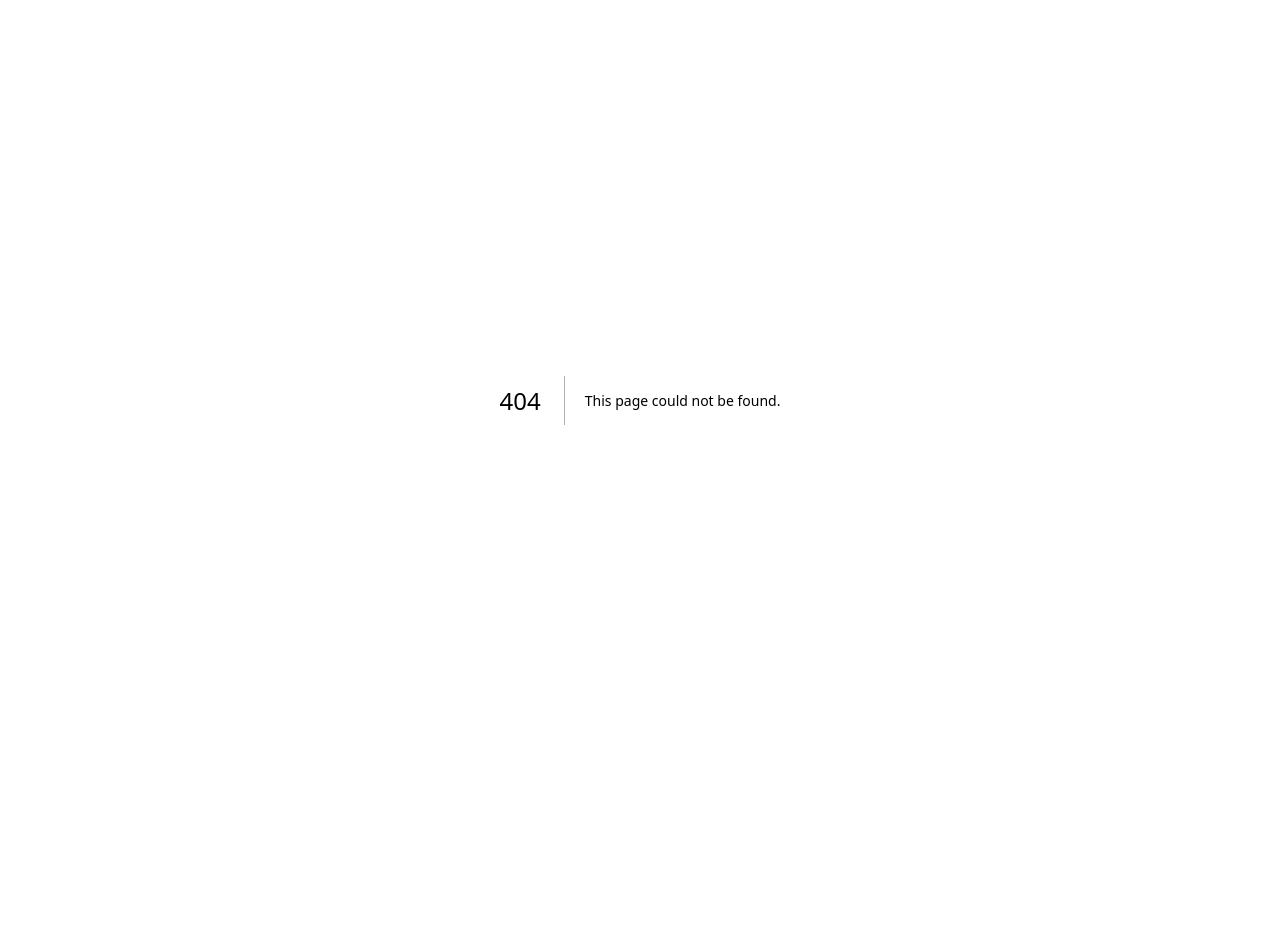
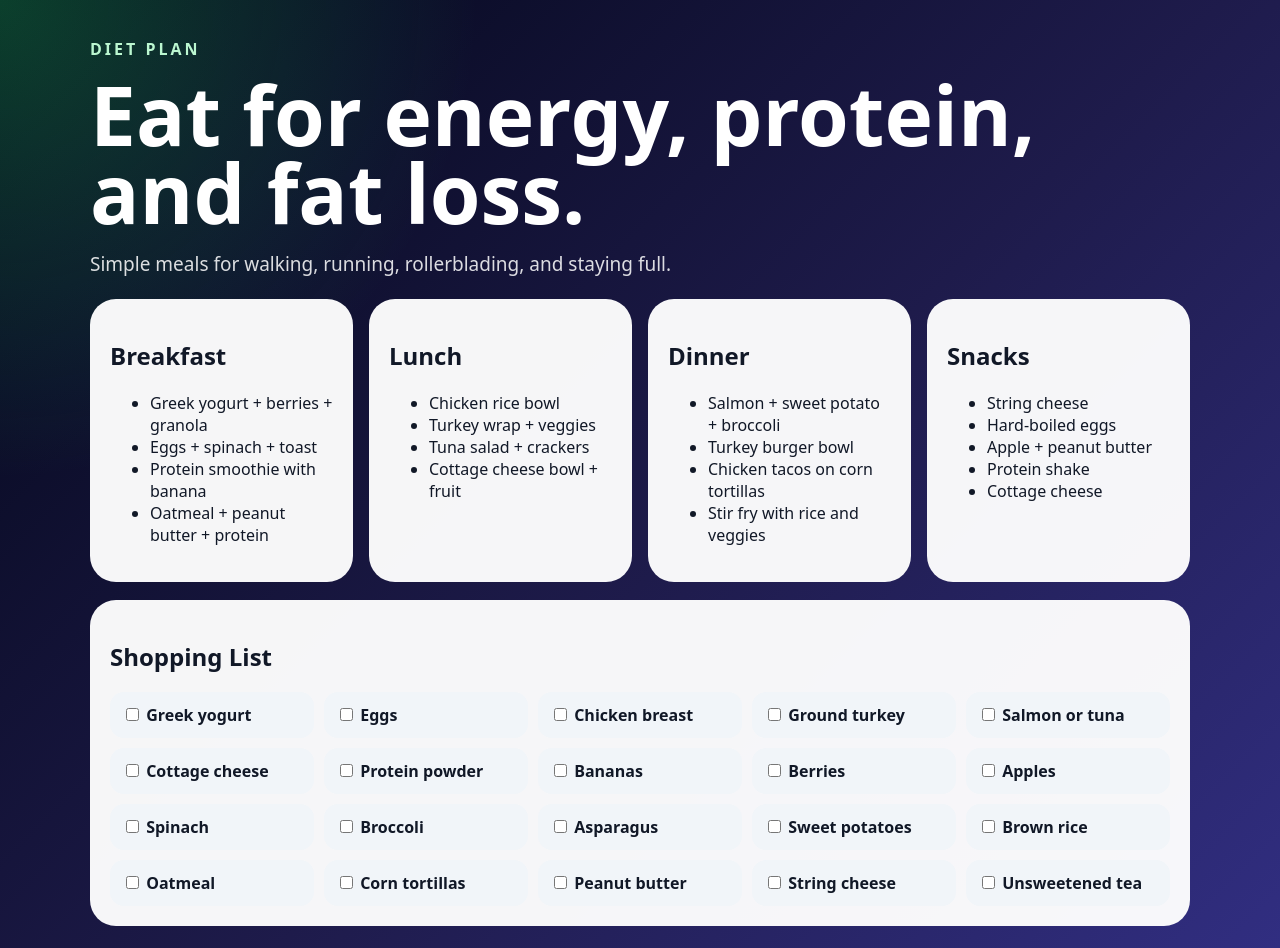
Before and after one commit to KristineMK72/stride-and-glide, a Next.js app: page /diet in a window 1280 px wide. Before the commit this address had no page. Before the commit the page ends 800 px from the top, so only its background shows below. Built offline with nearby package versions, Linux system fonts and the light colour scheme.

Commit message:
Add DietPage with meal options and shopping list

```diff
--- /dev/null
+++ b/app/diet/page.tsx
@@ -0,0 +1,162 @@
+const meals = [
+  {
+    title: "Breakfast",
+    options: [
+      "Greek yogurt + berries + granola",
+      "Eggs + spinach + toast",
+      "Protein smoothie with banana",
+      "Oatmeal + peanut butter + protein",
+    ],
+  },
+  {
+    title: "Lunch",
+    options: [
+      "Chicken rice bowl",
+      "Turkey wrap + veggies",
+      "Tuna salad + crackers",
+      "Cottage cheese bowl + fruit",
+    ],
+  },
+  {
+    title: "Dinner",
+    options: [
+      "Salmon + sweet potato + broccoli",
+      "Turkey burger bowl",
+      "Chicken tacos on corn tortillas",
+      "Stir fry with rice and veggies",
+    ],
+  },
+  {
+    title: "Snacks",
+    options: [
+      "String cheese",
+      "Hard-boiled eggs",
+      "Apple + peanut butter",
+      "Protein shake",
+      "Cottage cheese",
+    ],
+  },
+];
+
+const shopping = [
+  "Greek yogurt",
+  "Eggs",
+  "Chicken breast",
+  "Ground turkey",
+  "Salmon or tuna",
+  "Cottage cheese",
+  "Protein powder",
+  "Bananas",
+  "Berries",
+  "Apples",
+  "Spinach",
+  "Broccoli",
+  "Asparagus",
+  "Sweet potatoes",
+  "Brown rice",
+  "Oatmeal",
+  "Corn tortillas",
+  "Peanut butter",
+  "String cheese",
+  "Unsweetened tea",
+];
+
+export default function DietPage() {
+  return (
+    <main style={styles.page}>
+      <section style={styles.hero}>
+        <p style={styles.eyebrow}>Diet Plan</p>
+        <h1 style={styles.title}>Eat for energy, protein, and fat loss.</h1>
+        <p style={styles.subtitle}>
+          Simple meals for walking, running, rollerblading, and staying full.
+        </p>
+      </section>
+
+      <section style={styles.grid}>
+        {meals.map((meal) => (
+          <div key={meal.title} style={styles.card}>
+            <h2>{meal.title}</h2>
+            <ul>
+              {meal.options.map((item) => (
+                <li key={item}>{item}</li>
+              ))}
+            </ul>
+          </div>
+        ))}
+      </section>
+
+      <section style={styles.cardWide}>
+        <h2>Shopping List</h2>
+        <div style={styles.shoppingGrid}>
+          {shopping.map((item) => (
+            <label key={item} style={styles.checkItem}>
+              <input type="checkbox" /> {item}
+            </label>
+          ))}
+        </div>
+      </section>
+    </main>
+  );
+}
+
+const styles: Record<string, React.CSSProperties> = {
+  page: {
+    minHeight: "100vh",
+    padding: 22,
+    background:
+      "radial-gradient(circle at top left, rgba(34,197,94,0.3), transparent 30%), linear-gradient(135deg, #020617, #1e1b4b 55%, #312e81)",
+    color: "white",
+    fontFamily: "system-ui, sans-serif",
+  },
+  hero: {
+    maxWidth: 1100,
+    margin: "0 auto 22px",
+  },
+  eyebrow: {
+    color: "#bbf7d0",
+    textTransform: "uppercase",
+    letterSpacing: 3,
+    fontWeight: 900,
+  },
+  title: {
+    fontSize: "clamp(40px, 9vw, 82px)",
+    lineHeight: 0.95,
+    margin: "8px 0",
+  },
+  subtitle: {
+    fontSize: 19,
+    color: "rgba(255,255,255,0.85)",
+  },
+  grid: {
+    maxWidth: 1100,
+    margin: "0 auto",
+    display: "grid",
+    gridTemplateColumns: "repeat(auto-fit, minmax(240px, 1fr))",
+    gap: 16,
+  },
+  card: {
+    padding: 20,
+    borderRadius: 26,
+    background: "rgba(255,255,255,0.96)",
+    color: "#111827",
+  },
+  cardWide: {
+    maxWidth: 1100,
+    margin: "18px auto 0",
+    padding: 20,
+    borderRadius: 26,
+    background: "rgba(255,255,255,0.96)",
+    color: "#111827",
+  },
+  shoppingGrid: {
+    display: "grid",
+    gridTemplateColumns: "repeat(auto-fit, minmax(190px, 1fr))",
+    gap: 10,
+  },
+  checkItem: {
+    padding: 12,
+    borderRadius: 14,
+    background: "#f1f5f9",
+    fontWeight: 700,
+  },
+};
```
